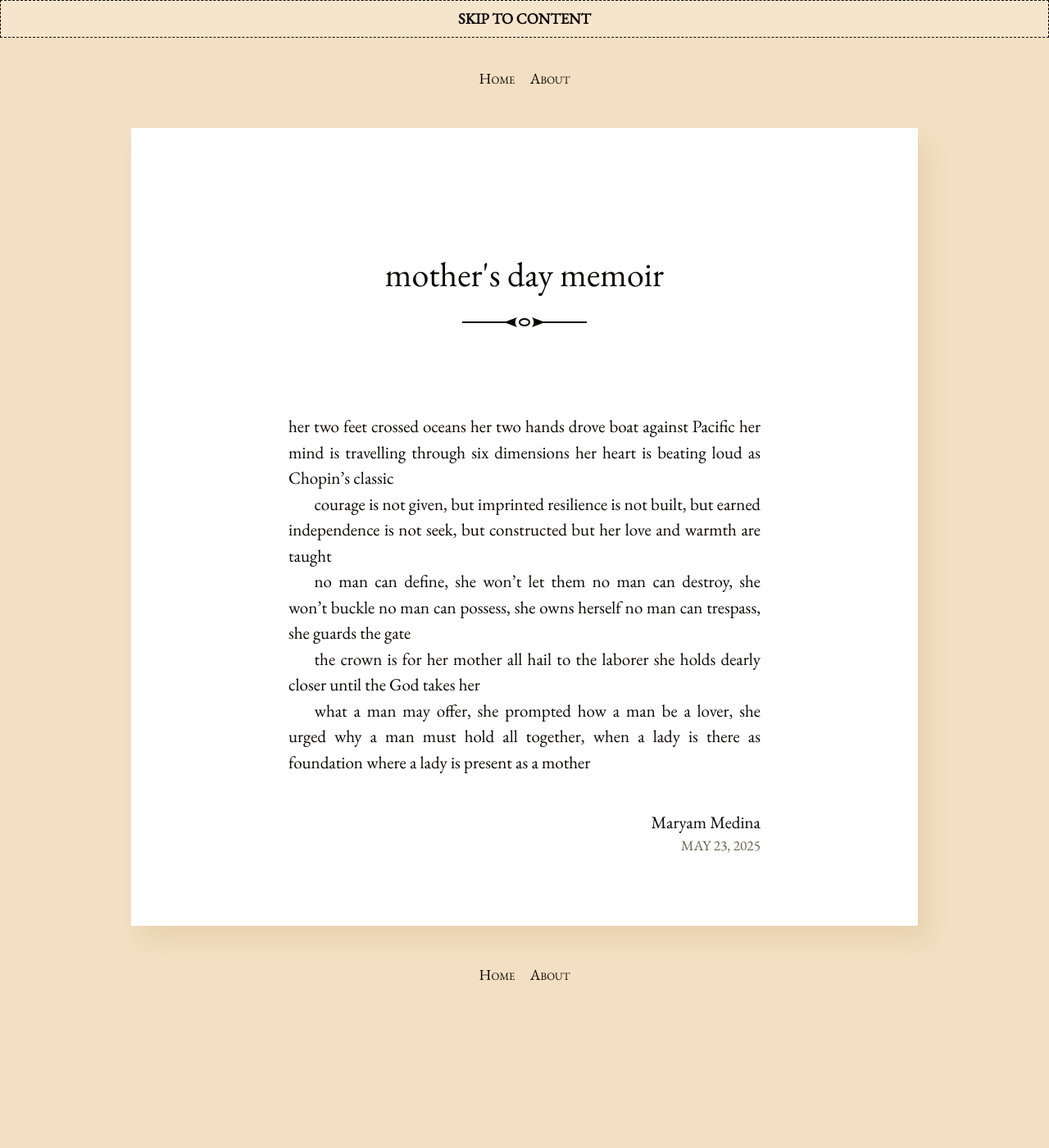
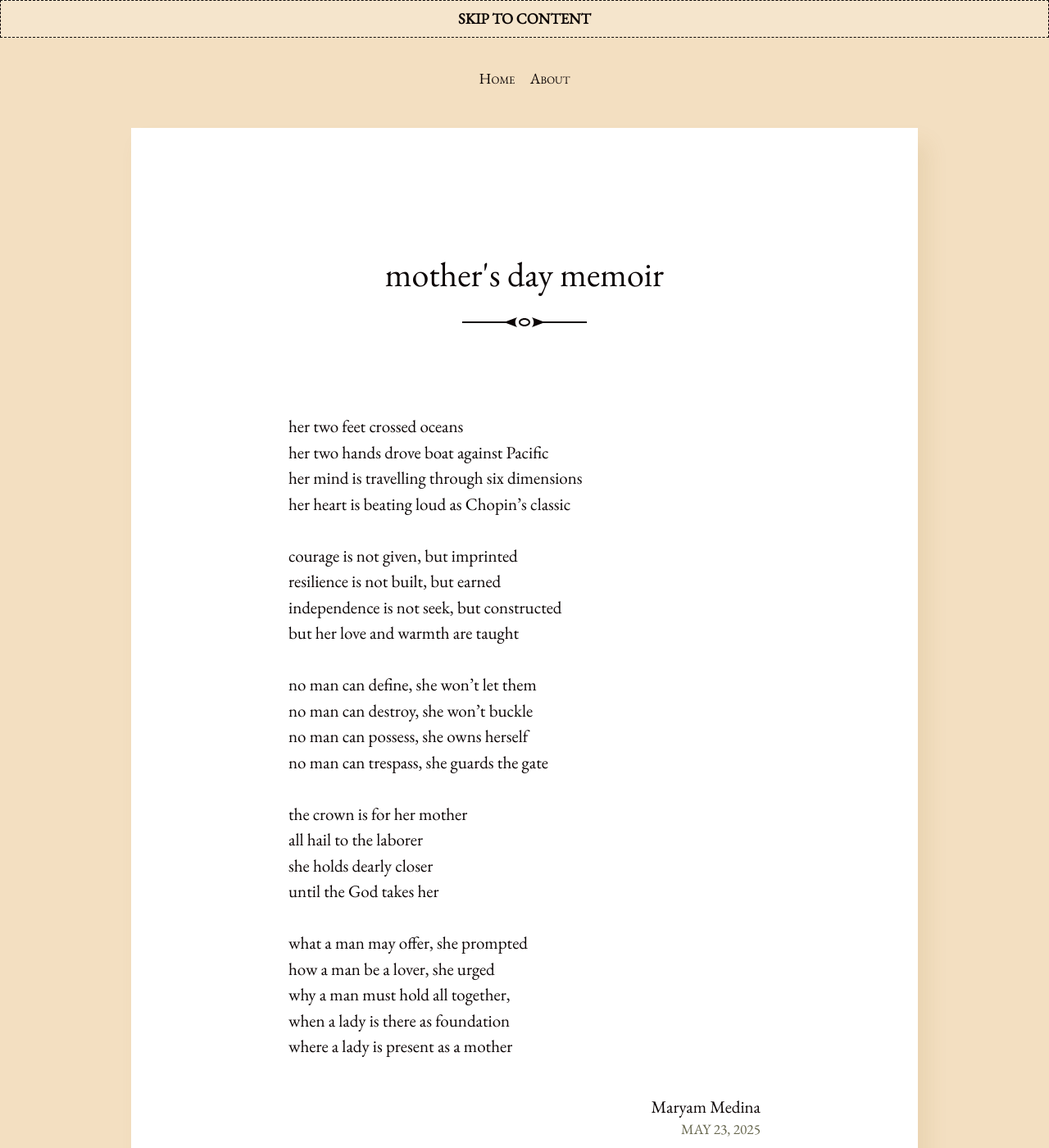
Before and after one commit to laviediu/laviediu.github.io, a Jekyll site: the page built from _posts/2025-05-23-mothers-day-memoir.md, in a window 1280 px wide and 1400 px high. Shown: the whole window at 82% size. Built offline with Jekyll 4.4.1, drawn with Linux system fonts in a browser that asks for light colours.

Commit message:
Update 2025-05-23-mothers-day-memoir.md

```diff
--- a/_posts/2025-05-23-mothers-day-memoir.md
+++ b/_posts/2025-05-23-mothers-day-memoir.md
@@ -6,28 +6,28 @@ author: "Maryam Medina"
 categories: literature
 ---
 
-her two feet crossed oceans
-her two hands drove boat against Pacific
-her mind is travelling through six dimensions
-her heart is beating loud as Chopin's classic
-
-courage is not given, but imprinted
-resilience is not built, but earned
-independence is not seek, but constructed
-but her love and warmth are taught
-
-no man can define, she won't let them
-no man can destroy, she won't buckle
-no man can possess, she owns herself
-no man can trespass, she guards the gate
-
-the crown is for her mother
-all hail to the laborer
-she holds dearly closer
-until the God takes her
-
-what a man may offer, she prompted
-how a man be a lover, she urged
-why a man must hold all together,
-when a lady is there as foundation
-where a lady is present as a mother
+her two feet crossed oceans<br>
+her two hands drove boat against Pacific<br>
+her mind is travelling through six dimensions<br>
+her heart is beating loud as Chopin's classic<br>
+<br>
+courage is not given, but imprinted<br>
+resilience is not built, but earned<br>
+independence is not seek, but constructed<br>
+but her love and warmth are taught<br>
+<br>
+no man can define, she won't let them<br>
+no man can destroy, she won't buckle<br>
+no man can possess, she owns herself<br>
+no man can trespass, she guards the gate<br>
+<br>
+the crown is for her mother<br>
+all hail to the laborer<br>
+she holds dearly closer<br>
+until the God takes her<br>
+<br>
+what a man may offer, she prompted<br>
+how a man be a lover, she urged<br>
+why a man must hold all together,<br>
+when a lady is there as foundation<br>
+where a lady is present as a mother<br>
```
